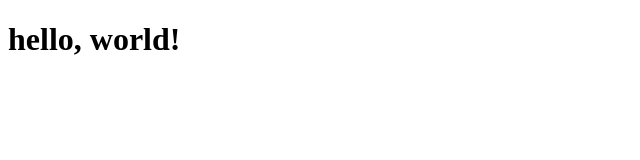
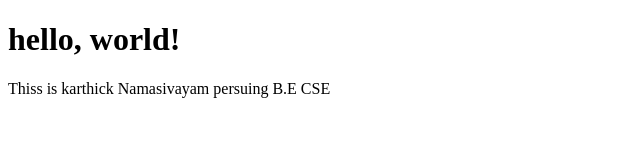
Before and after one commit to karthick-kn7/samplerepo, a plain HTML site: page index.html in a window 1280 px wide. Shown: the whole page, without its empty margins (0-640 px from the left). Drawn offline with Linux system fonts and the light colour scheme.

Commit message:
Update index.html

```diff
--- a/index.html
+++ b/index.html
@@ -8,5 +8,7 @@
 </head>
 <body>
 	<h1>hello, world!</h1>
+Thiss is karthick Namasivayam persuing B.E CSE
+
 </body>
 </html>
```
